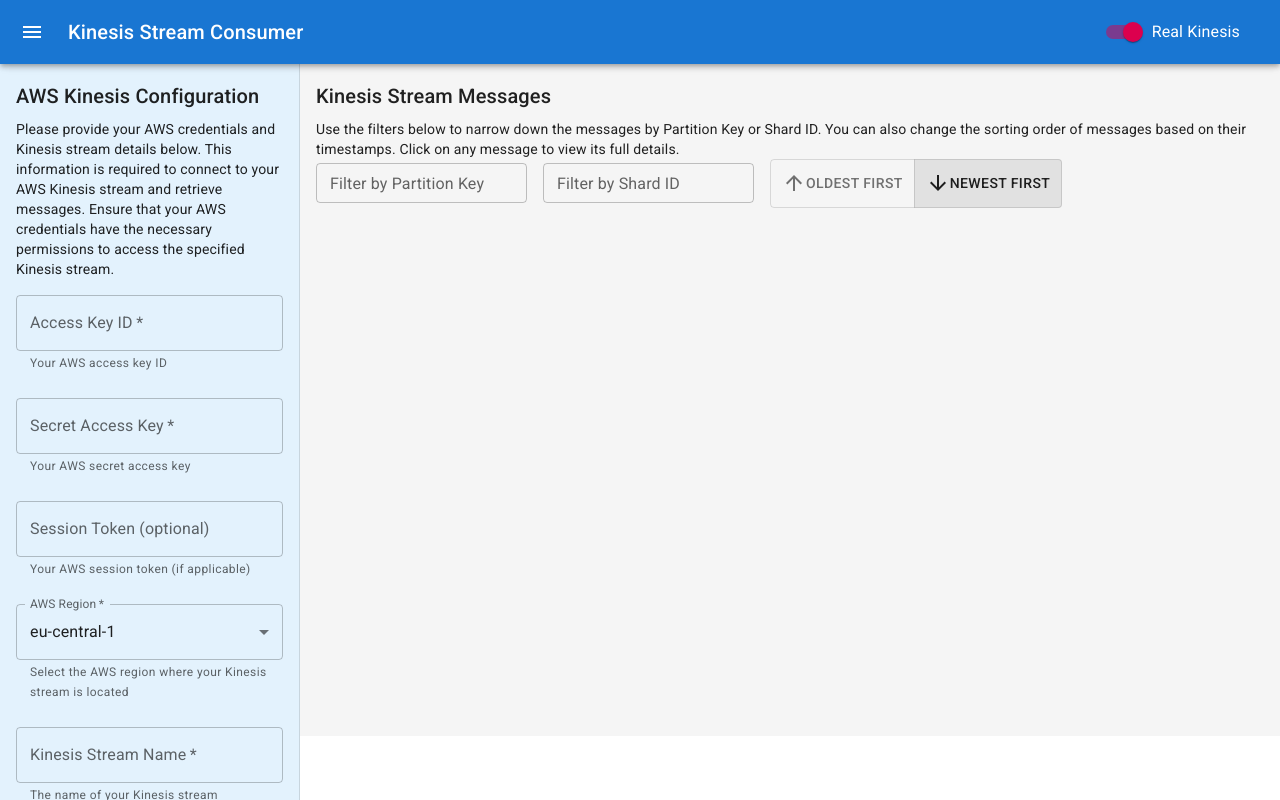
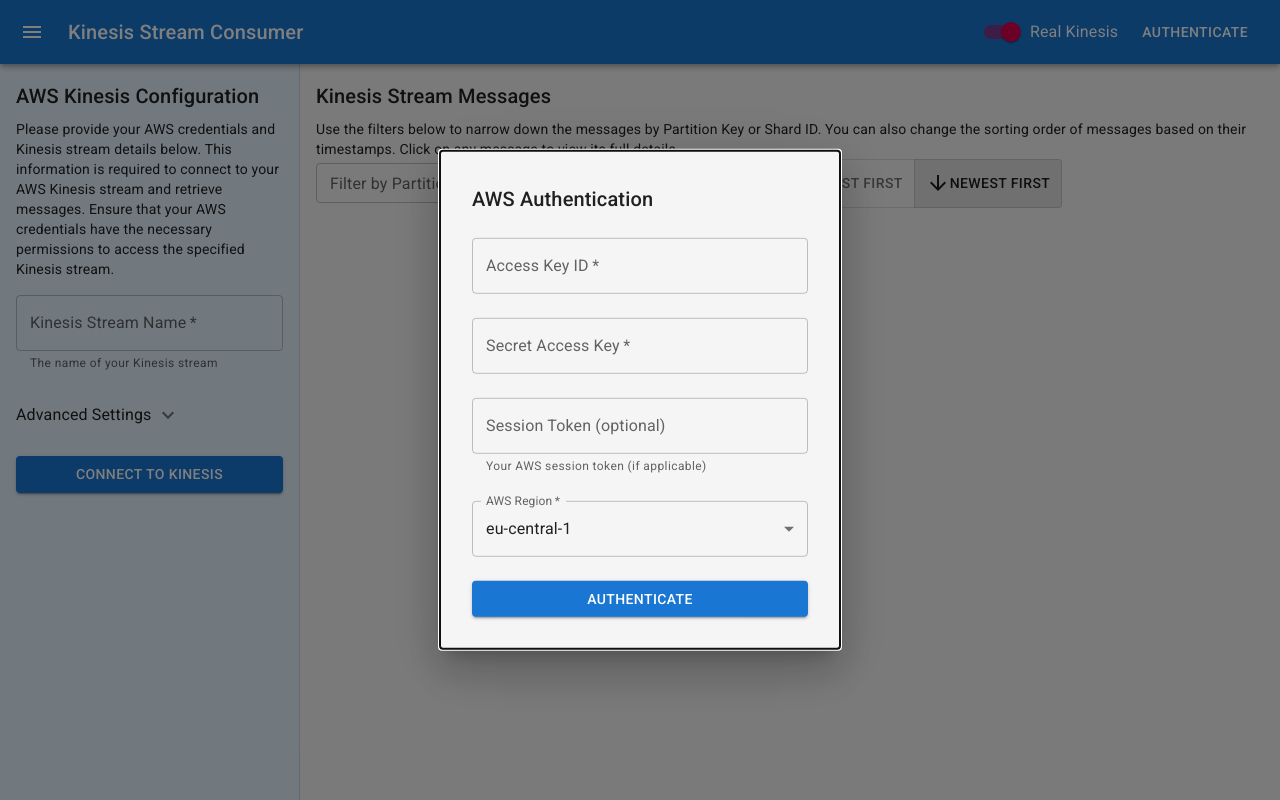
Before and after one commit to wstolk/kinesis-web-consumer, a Next.js app: page / in a window 1280 px wide. Built offline with nearby package versions, Linux system fonts and the light colour scheme.

Commit message:
Moved AWS auth to modal

```diff
--- a/src/components/AccessKeyForm.js
+++ b/src/components/AccessKeyForm.js
@@ -23,9 +23,10 @@
     const [sessionToken, setSessionToken] = useState('');
     const [region, setRegion] = useState('eu-central-1');
     const [streamName, setStreamName] = useState('');
+    const [showAuth, setShowAuth] = useState(false);
     const [showAdvanced, setShowAdvanced] = useState(false);
-    const [messageLimit, setMessageLimit] = useState(20);
-    const [minutesAgo, setMinutesAgo] = useState(5);
+    const [messageLimit, setMessageLimit] = useState(50);
+    const [minutesAgo, setMinutesAgo] = useState(30);
     const [shardIteratorType, setShardIteratorType] = useState('TRIM_HORIZON');
     const [partitionKey, setPartitionKey] = useState('');
 
@@ -33,12 +34,8 @@
         // Load cached values from localStorage
         const cachedForm = JSON.parse(localStorage.getItem('kinesisFormData'));
         if (cachedForm) {
-            setAccessKeyId(cachedForm.accessKeyId || '');
-            setSecretAccessKey(cachedForm.secretAccessKey || '');
-            setSessionToken(cachedForm.sessionToken || '');
-            setRegion(cachedForm.region || 'eu-central-1');
             setStreamName(cachedForm.streamName || '');
-            setMessageLimit(cachedForm.messageLimit || 20);
+            setMessageLimit(cachedForm.messageLimit || 30);
             setShardIteratorType(cachedForm.shardIteratorType || 'TRIM_HORIZON');
             setPartitionKey(cachedForm.partitionKey || '');
         }
@@ -47,10 +44,6 @@
     const handleSubmit = (e) => {
         e.preventDefault();
         const formData = {
-            accessKeyId,
-            secretAccessKey,
-            sessionToken,
-            region,
             streamName,
             messageLimit,
             shardIteratorType,
@@ -79,49 +72,6 @@
                 fullWidth
                 margin="normal"
                 required
-                label="Access Key ID"
-                value={accessKeyId}
-                onChange={(e) => setAccessKeyId(e.target.value)}
-                helperText="Your AWS access key ID"
-            />
-            <TextField
-                fullWidth
-                margin="normal"
-                required
-                label="Secret Access Key"
-                type="password"
-                value={secretAccessKey}
-                onChange={(e) => setSecretAccessKey(e.target.value)}
-                helperText="Your AWS secret access key"
-            />
-            <TextField
-                fullWidth
-                margin="normal"
-                label="Session Token (optional)"
-                value={sessionToken}
-                onChange={(e) => setSessionToken(e.target.value)}
-                helperText="Your AWS session token (if applicable)"
-            />
-            <TextField
-                fullWidth
-                margin="normal"
-                required
-                select
-                label="AWS Region"
-                value={region}
-                onChange={(e) => setRegion(e.target.value)}
-                helperText="Select the AWS region where your Kinesis stream is located"
-            >
-                {AWS_REGIONS.map((option) => (
-                    <MenuItem key={option} value={option}>
-                        {option}
-                    </MenuItem>
-                ))}
-            </TextField>
-            <TextField
-                fullWidth
-                margin="normal"
-                required
                 label="Kinesis Stream Name"
                 value={streamName}
                 onChange={(e) => setStreamName(e.target.value)}
@@ -138,11 +88,10 @@
                     fullWidth
                     margin="normal"
                     type="number"
-                    label="Number of Messages to Fetch"
+                    label="Number of Messages to Fetch (optional)"
                     value={messageLimit}
-                    onChange={(e) => setMessageLimit(Math.max(1, parseInt(e.target.value) || 1))}
-                    helperText="Maximum number of messages to retrieve (default: 20)"
-                    InputProps={{inputProps: {min: 1}}}
+                    onChange={(e) => setMessageLimit(parseInt(e.target.value))}
+                    helperText="Maximum number of messages to retrieve (default: 50)"
                 />
                 <TextField
                     fullWidth
@@ -151,7 +100,7 @@
                     label="Shard Iterator Type"
                     value={shardIteratorType}
                     onChange={(e) => setShardIteratorType(e.target.value)}
-                    helperText="Select the shard iterator type (default: TRIM_HORIZON)"
+                    helperText="Select the shard iterator type (default: AT_TIMESTAMP)"
                 >
                     {SHARD_ITERATOR_TYPES.map((option) => (
                         <MenuItem key={option} value={option}>
@@ -165,9 +114,10 @@
                         margin="normal"
                         type="number"
                         label="Number of minutes ago"
+                        required
                         value={minutesAgo}
-                        onChange={(e) => setMinutesAgo(Math.max(1, parseInt(e.target.value) || 1))}
-                        helperText="Number of minutes ago to start fetching (default: 5)"
+                        onChange={(e) => setMinutesAgo(parseInt(e.target.value))}
+                        helperText="Number of minutes ago to start fetching (default: 30)"
                     />
                 </Collapse>
                 <TextField
--- /dev/null
+++ b/src/components/AuthModal.js
@@ -0,0 +1,116 @@
+// components/AuthModal.js
+import React, { useState, useEffect } from 'react';
+import {
+    Modal,
+    Box,
+    Typography,
+    TextField,
+    Button,
+    MenuItem
+} from '@mui/material';
+
+const AWS_REGIONS = [
+    "us-east-1", "us-east-2", "us-west-1", "us-west-2",
+    "af-south-1", "ap-east-1", "ap-south-1", "ap-northeast-1",
+    "ap-northeast-2", "ap-northeast-3", "ap-southeast-1", "ap-southeast-2",
+    "ca-central-1", "eu-central-1", "eu-west-1", "eu-west-2",
+    "eu-west-3", "eu-north-1", "eu-south-1", "me-south-1",
+    "sa-east-1"
+];
+
+const AuthModal = ({ open, onClose, onSubmit }) => {
+    const [accessKeyId, setAccessKeyId] = useState('');
+    const [secretAccessKey, setSecretAccessKey] = useState('');
+    const [sessionToken, setSessionToken] = useState('');
+    const [region, setRegion] = useState('eu-central-1');
+
+    useEffect(() => {
+        // Load saved credentials from localStorage
+        const savedCredentials = JSON.parse(localStorage.getItem('awsCredentials'));
+        if (savedCredentials) {
+            setAccessKeyId(savedCredentials.accessKeyId || '');
+            setSecretAccessKey(savedCredentials.secretAccessKey || '');
+            setSessionToken(savedCredentials.sessionToken || '');
+            setRegion(savedCredentials.region || 'eu-central-1');
+        }
+    }, []);
+
+    const handleSubmit = (e) => {
+        e.preventDefault();
+        const credentials = { accessKeyId, secretAccessKey, sessionToken, region };
+        localStorage.setItem('awsCredentials', JSON.stringify(credentials));
+        onSubmit(credentials);
+        onClose();
+    };
+
+    return (
+        <Modal open={open} onClose={onClose}>
+            <Box sx={{
+                position: 'absolute',
+                top: '50%',
+                left: '50%',
+                transform: 'translate(-50%, -50%)',
+                width: 400,
+                bgcolor: 'background.paper',
+                boxShadow: 24,
+                p: 4,
+            }}>
+                <Typography variant="h6" component="h2" gutterBottom>
+                    AWS Authentication
+                </Typography>
+                <form onSubmit={handleSubmit}>
+                    <TextField
+                        fullWidth
+                        margin="normal"
+                        label="Access Key ID"
+                        value={accessKeyId}
+                        onChange={(e) => setAccessKeyId(e.target.value)}
+                        required
+                    />
+                    <TextField
+                        fullWidth
+                        margin="normal"
+                        label="Secret Access Key"
+                        type="password"
+                        value={secretAccessKey}
+                        onChange={(e) => setSecretAccessKey(e.target.value)}
+                        required
+                    />
+                    <TextField
+                        fullWidth
+                        margin="normal"
+                        label="Session Token (optional)"
+                        value={sessionToken}
+                        onChange={(e) => setSessionToken(e.target.value)}
+                        helperText="Your AWS session token (if applicable)"
+                    />
+                    <TextField
+                        fullWidth
+                        margin="normal"
+                        select
+                        label="AWS Region"
+                        value={region}
+                        onChange={(e) => setRegion(e.target.value)}
+                        required
+                    >
+                        {AWS_REGIONS.map((option) => (
+                            <MenuItem key={option} value={option}>
+                                {option}
+                            </MenuItem>
+                        ))}
+                    </TextField>
+                    <Button
+                        type="submit"
+                        variant="contained"
+                        fullWidth
+                        sx={{ mt: 2 }}
+                    >
+                        Authenticate
+                    </Button>
+                </form>
+            </Box>
+        </Modal>
+    );
+};
+
+export default AuthModal;
--- a/src/components/Header.js
+++ b/src/components/Header.js
@@ -1,10 +1,10 @@
 // components/Header.js
 import React from 'react';
-import {Typography, IconButton, Box} from '@mui/material';
+import {Typography, IconButton, Box, Button} from '@mui/material';
 import MenuIcon from '@mui/icons-material/Menu';
 import KinesisModeToggle from './KinesisModeToggle';
 
-const Header = ({onToggleSidebar}) => {
+const Header = ({onToggleSidebar, onOpenAuthModal, isAuthenticated}) => {
     return (
         <Box sx={{display: 'flex', alignItems: 'center', width: '100%'}}>
             <IconButton
@@ -20,6 +20,9 @@
                 Kinesis Stream Consumer
             </Typography>
             {process.env.NODE_ENV === 'development' && <KinesisModeToggle/>}
+            <Button color="inherit" onClick={onOpenAuthModal}>
+                {isAuthenticated ? 'Change Credentials' : 'Authenticate'}
+            </Button>
         </Box>
     );
 };
--- a/src/pages/index.js
+++ b/src/pages/index.js
@@ -1,5 +1,5 @@
 // pages/index.js
-import React, {useState} from 'react';
+import React, {useState, useEffect} from 'react';
 import {Box, AppBar, Toolbar, CircularProgress} from '@mui/material';
 import {useTheme} from '@mui/material/styles';
 import MessageList from '../components/MessageList';
@@ -8,6 +8,7 @@
 import Sidebar from '../components/Sidebar';
 import {useKinesisMode} from "@/contexts/KinesisModeContext";
 import ErrorNotification from "@/components/ErrorNotification";
+import AuthModal from "@/components/AuthModal";
 
 const HEADER_HEIGHT = 64;
 const SIDEBAR_WIDTH = 300;
@@ -18,11 +19,30 @@
     const [sidebarVisible, setSidebarVisible] = useState(true);
     const [isLoading, setIsLoading] = useState(false);
     const [error, setError] = useState(null);
+    const [isAuthModalOpen, setIsAuthModalOpen] = useState(false);
+    const [isAuthenticated, setIsAuthenticated] = useState(false);
+    const [credentials, setCredentials] = useState(null);
     const {useRealKinesis} = useKinesisMode();
     const theme = useTheme();
 
-    const handleSubmit = async (credentials) => {
+    useEffect(() => {
+        const savedCredentials = JSON.parse(localStorage.getItem('awsCredentials'));
+        if (savedCredentials) {
+            setCredentials(savedCredentials);
+            setIsAuthenticated(true);
+        } else {
+            setIsAuthModalOpen(true);
+        }
+    }, []);
+
+    const handleSubmit = async (form) => {
+        if (!form) {
+            setError('No form data provided. Please fill in all fields first.');
+            return;
+        }
+
         setIsLoading(true);
+        setError(null);
         try {
             const response = await fetch('/api/kinesis', {
                 method: 'POST',
@@ -31,6 +51,7 @@
                 },
                 body: JSON.stringify({
                     ...credentials,
+                    ...form,
                     useRealKinesis
                 }),
             });
@@ -47,7 +68,7 @@
             const data = await response.json();
             setMessages(data.records.map(record => ({
                 ...record,
-                timestamp: new Date(record.ApproximateArrivalTimestamp).toLocaleString('en-US', { timeZone: 'Europe/Amsterdam' }),
+                timestamp: new Date(record.ApproximateArrivalTimestamp).toLocaleString('en-US', {timeZone: 'Europe/Amsterdam'}),
                 partitionKey: record.PartitionKey,
                 data: record.Data,
                 ShardId: record.ShardId || 'N/A'
@@ -79,14 +100,32 @@
         setError(null);
     };
 
+    const handleOpenAuthModal = () => {
+        setIsAuthModalOpen(true);
+    };
+
+    const handleCloseAuthModal = () => {
+        setIsAuthModalOpen(false);
+    };
+
+    const handleAuthSubmit = (newCredentials) => {
+        setCredentials(newCredentials);
+        setIsAuthenticated(true);
+        setIsAuthModalOpen(false);
+    };
+
     return (
         <Box sx={{display: 'flex', flexDirection: 'column', height: '100vh'}}>
             <AppBar position="fixed" sx={{zIndex: theme.zIndex.drawer + 1}}>
                 <Toolbar>
-                    <Header onToggleSidebar={handleToggleSidebar}/>
+                    <Header
+                        onOpenAuthModal={handleOpenAuthModal}
+                        isAuthenticated={isAuthenticated}
+                        onToggleSidebar={handleToggleSidebar}/>
                 </Toolbar>
             </AppBar>
-            <Box sx={{display: 'flex', pt: `${HEADER_HEIGHT}px`, height: `calc(100vh - ${HEADER_HEIGHT}px)`}}>
+            {/*<Box sx={{display: 'flex', pt: `${HEADER_HEIGHT}px`, height: `calc(100vh - ${HEADER_HEIGHT}px)`}}>*/}
+            <Box sx={{display: 'flex', pt: `${HEADER_HEIGHT}px`, height: '100%'}}>
                 <Sidebar
                     isVisible={sidebarVisible}
                     onSubmit={handleSubmit}
@@ -127,7 +166,6 @@
                                 left: 0,
                                 right: 0,
                                 bottom: 0,
-                                backgroundColor: 'rgba(255, 255, 255, 0.7)',
                             }}>
                                 <CircularProgress/>
                             </Box>
@@ -137,13 +175,20 @@
                     </Box>
                 </Box>
             </Box>
+
             <MessageModal
                 message={selectedMessage}
                 open={Boolean(selectedMessage)}
                 onClose={handleCloseModal}
             />
 
-            <ErrorNotification error={error} onClose={handleCloseError} />
+            <ErrorNotification error={error} onClose={handleCloseError}/>
+
+            <AuthModal
+                open={isAuthModalOpen}
+                onClose={handleCloseAuthModal}
+                onSubmit={handleAuthSubmit}
+            />
         </Box>
     );
 }
```
